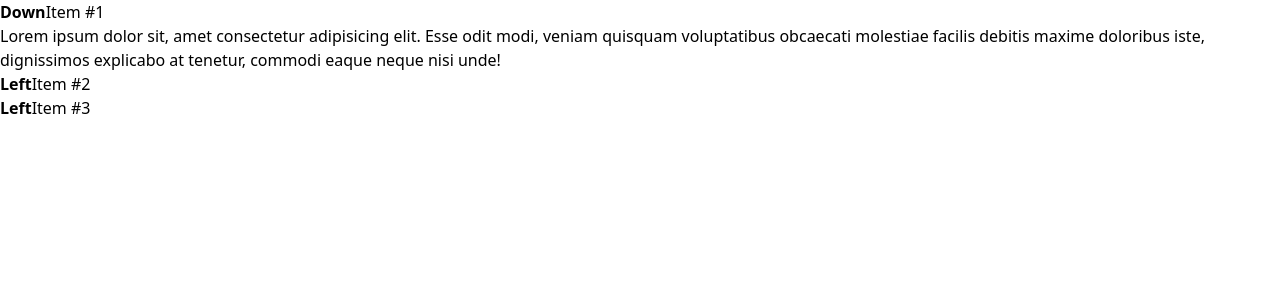
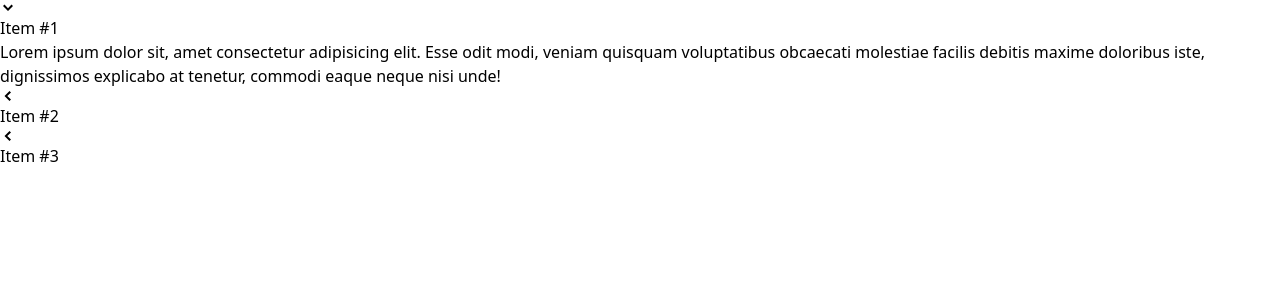
Before and after one commit to hungbui7690/react-learning, a React (Create React App) app in the folder client/: page / in a window 1280 px wide. Shown: the top 300 px of the page. Built offline with nearby package versions, Linux system fonts and the light colour scheme.

Commit message:
Displaying Icons

```diff
--- a/client/src/App.js
+++ b/client/src/App.js
@@ -1,6 +1,5 @@
 /*
-  Conditional Icon Rendering
-  - pic
+  Displaying Icons
   - Accordion.js
 
 */
--- a/client/src/components/Accordion.js
+++ b/client/src/components/Accordion.js
@@ -1,4 +1,6 @@
 import React, { useState } from 'react'
+
+import { GoChevronDown, GoChevronLeft } from 'react-icons/go' // ***
 
 const Accordion = ({ items }) => {
   const [expandedIndex, setExpandedIndex] = useState(0)
@@ -11,12 +13,11 @@
     const isExpanded = index === expandedIndex
 
     // ***
-    const icon = <b>{isExpanded ? 'Down' : 'Left'}</b>
+    const icon = <b>{isExpanded ? <GoChevronDown /> : <GoChevronLeft />}</b>
 
     return (
       <div key={item.id}>
         <div onClick={() => handleClick(index)}>
-          {/* *** */}
           {icon}
           {item.label}
         </div>
```
